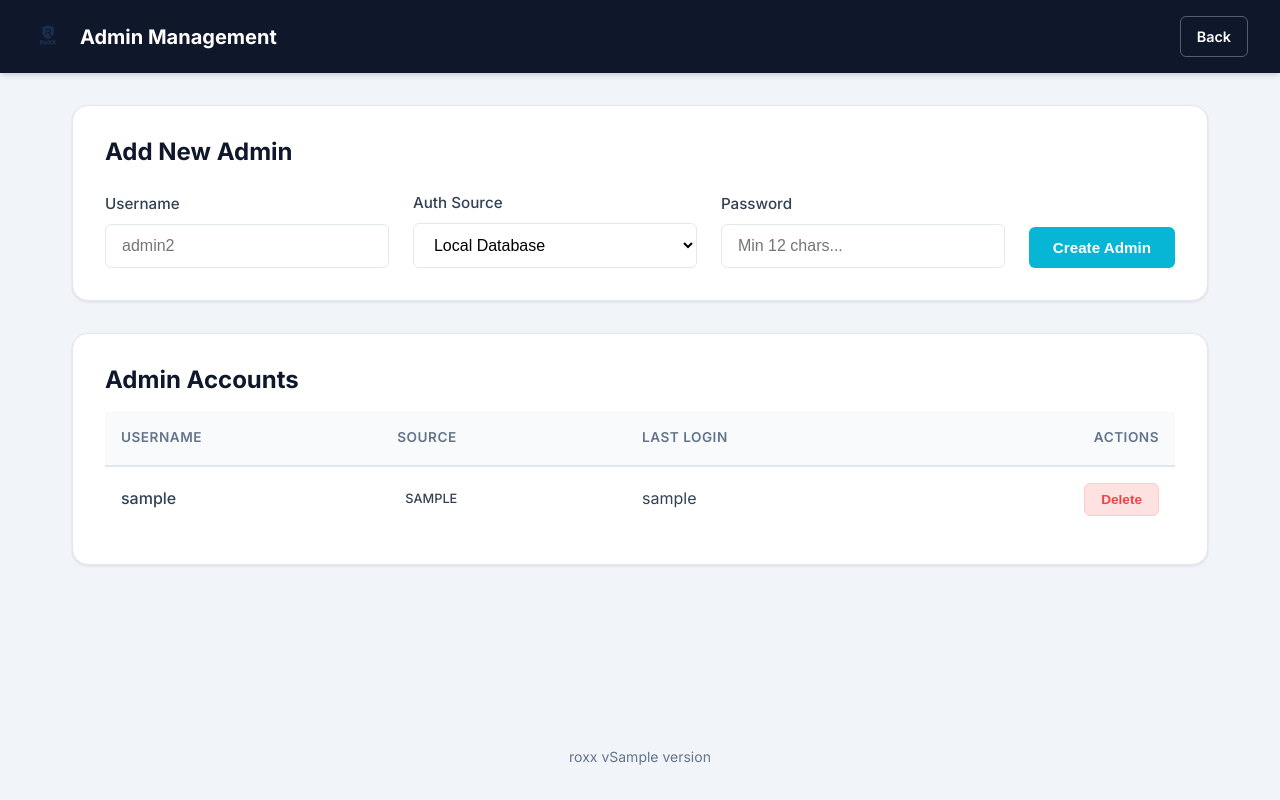
After one commit to tsautier/RoXX, a FastAPI app: template roxx/web/templates/admins.html in a window 1280 px wide. The commit adds this page. Run offline with FastAPI, Linux system fonts and the light colour scheme; the template is opened without the code that fills it: most values are stand-ins (such as "Sample title", 1, 10 or a date in 2020).

Commit message:
feat(auth): add multi-admin support, ldap integration, and mfa self-service

```diff
--- a/pyproject.toml
+++ b/pyproject.toml
@@ -25,6 +25,9 @@ dependencies = [
     "pillow>=10.0.0",
     "websockets>=11.0",
     "bcrypt>=4.0.0",
+    "ldap3>=2.9.0",
+    "python3-saml>=1.15.0",
+
 
 
 ]
--- a/requirements.txt
+++ b/requirements.txt
@@ -15,3 +15,5 @@ pillow>=10.0.0
 websockets>=11.0
 passlib[bcrypt]>=1.7.4; python_version < "3.0"  # Removed, using bcrypt directly
 bcrypt>=4.0.0
+ldap3>=2.9.0
+python3-saml>=1.15.0
--- a/roxx/web/app.py
+++ b/roxx/web/app.py
@@ -367,6 +367,50 @@ async def health_check():
 
 
 # ------------------------------------------------------------------------------
+# Admin Management API
+# ------------------------------------------------------------------------------
+@app.get("/admins", response_class=HTMLResponse, dependencies=[Depends(get_current_username)])
+async def admins_page(request: Request):
+    """Admin management page"""
+    is_admin = True # Todo: Check if super-admin? For now all admins are equal.
+    admins_list = AuthManager.list_admins()
+
+    return templates.TemplateResponse("admins.html", {
+        "request": request,
+        "admins": admins_list,
+        "version": VERSION
+    })
+
+@app.post("/api/admins", dependencies=[Depends(get_current_username)])
+async def create_admin(
+    username: str = Form(...),
+    password: str = Form(None),
+    auth_source: str = Form("local")
+):
+    """Create a new admin"""
+    # Validation
+    if auth_source == "local" and not password:
+        raise HTTPException(status_code=400, detail="Password required for local auth")
+
+    success, message = AuthManager.create_admin(username, password, auth_source)
+    if success:
+        return {"success": True, "message": message}
+    else:
+        raise HTTPException(status_code=400, detail=message)
+
+@app.delete("/api/admins/{username}", dependencies=[Depends(get_current_username)])
+async def delete_admin(username: str, current_user: str = Depends(get_current_username)):
+    """Delete an admin"""
+    if username == current_user:
+        raise HTTPException(status_code=400, detail="Cannot delete your own account")
+
+    success, message = AuthManager.delete_admin(username)
+    if success:
+        return {"success": True, "message": message}
+    else:
+        raise HTTPException(status_code=400, detail=message)
+
+# ------------------------------------------------------------------------------
 # User Management API
 # ------------------------------------------------------------------------------
 @app.post("/api/users", dependencies=[Depends(get_current_username)])
--- /dev/null
+++ b/roxx/web/templates/admins.html
@@ -0,0 +1,207 @@
+<!DOCTYPE html>
+<html lang="en">
+
+<head>
+    <meta charset="UTF-8">
+    <meta name="viewport" content="width=device-width, initial-scale=1.0">
+    <title>Admin Management - RoXX</title>
+    <link rel="stylesheet" href="/static/css/main.css">
+    <link rel="preconnect" href="https://fonts.googleapis.com">
+    <link rel="preconnect" href="https://fonts.gstatic.com" crossorigin>
+    <link href="https://fonts.googleapis.com/css2?family=Inter:wght@400;500;600;700&display=swap" rel="stylesheet">
+    <style>
+        table {
+            width: 100%;
+            border-collapse: separate;
+            border-spacing: 0;
+            width: 100%;
+        }
+
+        th {
+            background: #f8fafc;
+            color: var(--text-light);
+            font-weight: 600;
+            text-align: left;
+            padding: 1rem;
+            border-bottom: 2px solid var(--border-color);
+            font-size: 0.85rem;
+            text-transform: uppercase;
+            letter-spacing: 0.5px;
+        }
+
+        td {
+            padding: 1rem;
+            border-bottom: 1px solid var(--border-color);
+            color: var(--text-main);
+        }
+
+        tr:last-child td {
+            border-bottom: none;
+        }
+
+        .badge {
+            display: inline-block;
+            padding: 0.25rem 0.5rem;
+            border-radius: var(--radius-sm);
+            font-size: 0.8rem;
+            font-weight: 500;
+        }
+
+        .badge-local {
+            background: #dcfce7;
+            color: #166534;
+        }
+
+        .badge-ldap {
+            background: #e0f2fe;
+            color: #0369a1;
+        }
+
+        .badge-saml {
+            background: #f3e8ff;
+            color: #6b21a8;
+        }
+    </style>
+</head>
+
+<body>
+    <header class="app-header">
+        <div class="brand">
+            <img src="/static/img/logo.png" alt="RoXX Logo">
+            <span>Admin Management</span>
+        </div>
+        <div>
+            <a href="/" class="btn btn-outline" style="font-size: 0.9rem; padding: 0.5rem 1rem;">Back</a>
+        </div>
+    </header>
+
+    <main class="main-container">
+        <div class="card" style="margin-bottom: 2rem;">
+            <h2 style="margin-bottom: 1.5rem;">Add New Admin</h2>
+            <form id="addAdminForm"
+                style="display: grid; grid-template-columns: 1fr 1fr 1fr auto; gap: 1.5rem; align-items: end;">
+                <div>
+                    <label>Username</label>
+                    <input type="text" name="username" required placeholder="admin2">
+                </div>
+                <div>
+                    <label>Auth Source</label>
+                    <div class="select-wrapper">
+                        <select name="auth_source" id="authSourceSelect">
+                            <option value="local">Local Database</option>
+                            <option value="ldap">LDAP / AD</option>
+                            <option value="saml">SAML SSO</option>
+                        </select>
+                    </div>
+                </div>
+                <div id="passwordField">
+                    <label>Password</label>
+                    <input type="password" name="password" placeholder="Min 12 chars...">
+                </div>
+                <button type="submit" class="btn btn-primary">Create Admin</button>
+            </form>
+        </div>
+
+        <div class="card">
+            <h2 style="margin-bottom: 1rem;">Admin Accounts</h2>
+            <div style="overflow-x: auto;">
+                <table>
+                    <thead>
+                        <tr>
+                            <th>Username</th>
+                            <th>Source</th>
+                            <th>Last Login</th>
+                            <th style="text-align: right;">Actions</th>
+                        </tr>
+                    </thead>
+                    <tbody id="userTableBody">
+                        {% for user in admins %}
+                        <tr>
+                            <td style="font-weight: 500;">{{ user.username }}</td>
+                            <td>
+                                <span class="badge badge-{{ user.auth_source }}">{{ user.auth_source|upper }}</span>
+                            </td>
+                            <td>{{ user.last_login or 'Never' }}</td>
+                            <td style="text-align: right;">
+                                {% if user.username != 'admin' %}
+                                <button onclick="deleteAdmin('{{ user.username }}')"
+                                    style="background: #fee2e2; color: #ef4444; border: 1px solid #fecaca; padding: 0.5rem 1rem; border-radius: 6px; cursor: pointer; font-weight: 600; font-size: 0.85rem; transition: all 0.2s;">
+                                    Delete
+                                </button>
+                                {% else %}
+                                <span style="color: #94a3b8; font-size: 0.85rem;">System</span>
+                                {% endif %}
+                            </td>
+                        </tr>
+                        {% endfor %}
+                    </tbody>
+                </table>
+            </div>
+        </div>
+    </main>
+
+    <script>
+        const sourceSelect = document.getElementById('authSourceSelect');
+        const passwordField = document.getElementById('passwordField');
+        const passwordInput = passwordField.querySelector('input');
+
+        sourceSelect.addEventListener('change', (e) => {
+            if (e.target.value === 'local') {
+                passwordField.style.opacity = '1';
+                passwordField.style.pointerEvents = 'auto';
+                passwordInput.required = true;
+                passwordInput.disabled = false;
+            } else {
+                passwordField.style.opacity = '0.5';
+                passwordField.style.pointerEvents = 'none';
+                passwordInput.required = false;
+                passwordInput.disabled = true;
+                passwordInput.value = '';
+            }
+        });
+
+        document.getElementById('addAdminForm').addEventListener('submit', async (e) => {
+            e.preventDefault();
+            const formData = new FormData(e.target);
+            try {
+                const response = await fetch('/api/admins', {
+                    method: 'POST',
+                    body: formData
+                });
+                const data = await response.json();
+
+                if (response.ok) {
+                    window.location.reload();
+                } else {
+                    alert('Failed: ' + data.detail);
+                }
+            } catch (err) {
+                console.error(err);
+                alert('Error submitting form');
+            }
+        });
+
+        async function deleteAdmin(username) {
+            if (!confirm(`Are you sure you want to delete admin ${username}?`)) return;
+
+            try {
+                const response = await fetch(`/api/admins/${username}`, {
+                    method: 'DELETE'
+                });
+                if (response.ok) {
+                    window.location.reload();
+                } else {
+                    alert('Failed to delete admin');
+                }
+            } catch (err) {
+                console.error(err);
+                alert('Error deleting admin');
+            }
+        }
+    </script>
+    <footer class="app-footer">
+        roxx v{{ version }}
+    </footer>
+</body>
+
+</html>
--- a/roxx/web/templates/dashboard.html
+++ b/roxx/web/templates/dashboard.html
@@ -53,6 +53,9 @@
             <span>Dashboard</span>
         </div>
         <div style="display: flex; gap: 1rem; align-items: center;">
+            <a href="/admins" class="btn btn-outline" style="font-size: 0.9rem; padding: 0.5rem 1rem;">Manage Admins</a>
+            <a href="/auth/mfa-setup" class="btn btn-outline" style="font-size: 0.9rem; padding: 0.5rem 1rem;">MFA
+                Setup</a>
             <a href="/" class="btn btn-outline" style="font-size: 0.9rem; padding: 0.5rem 1rem;">Back</a>
             <a href="/logout" class="btn btn-outline" style="font-size: 0.9rem; padding: 0.5rem 1rem;">Logout</a>
         </div>
```
Also changed, not shown: roxx/core/auth/db.py (+15 -2 lines), roxx/core/auth/ldap.py (+41 -112 lines), roxx/core/auth/manager.py (+92 -12 lines), roxx/core/auth/saml.py (added, +38 -0 lines).
